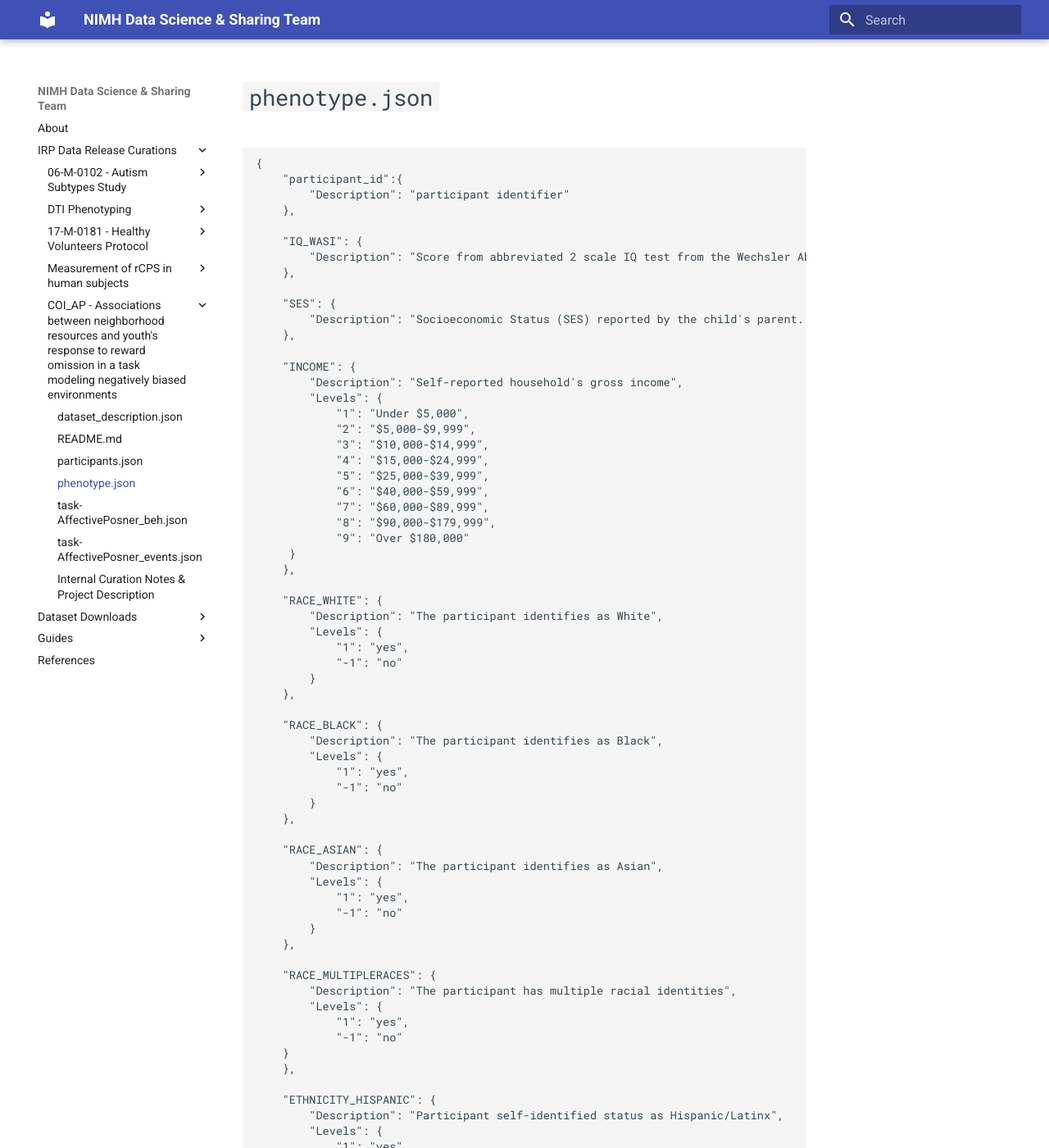
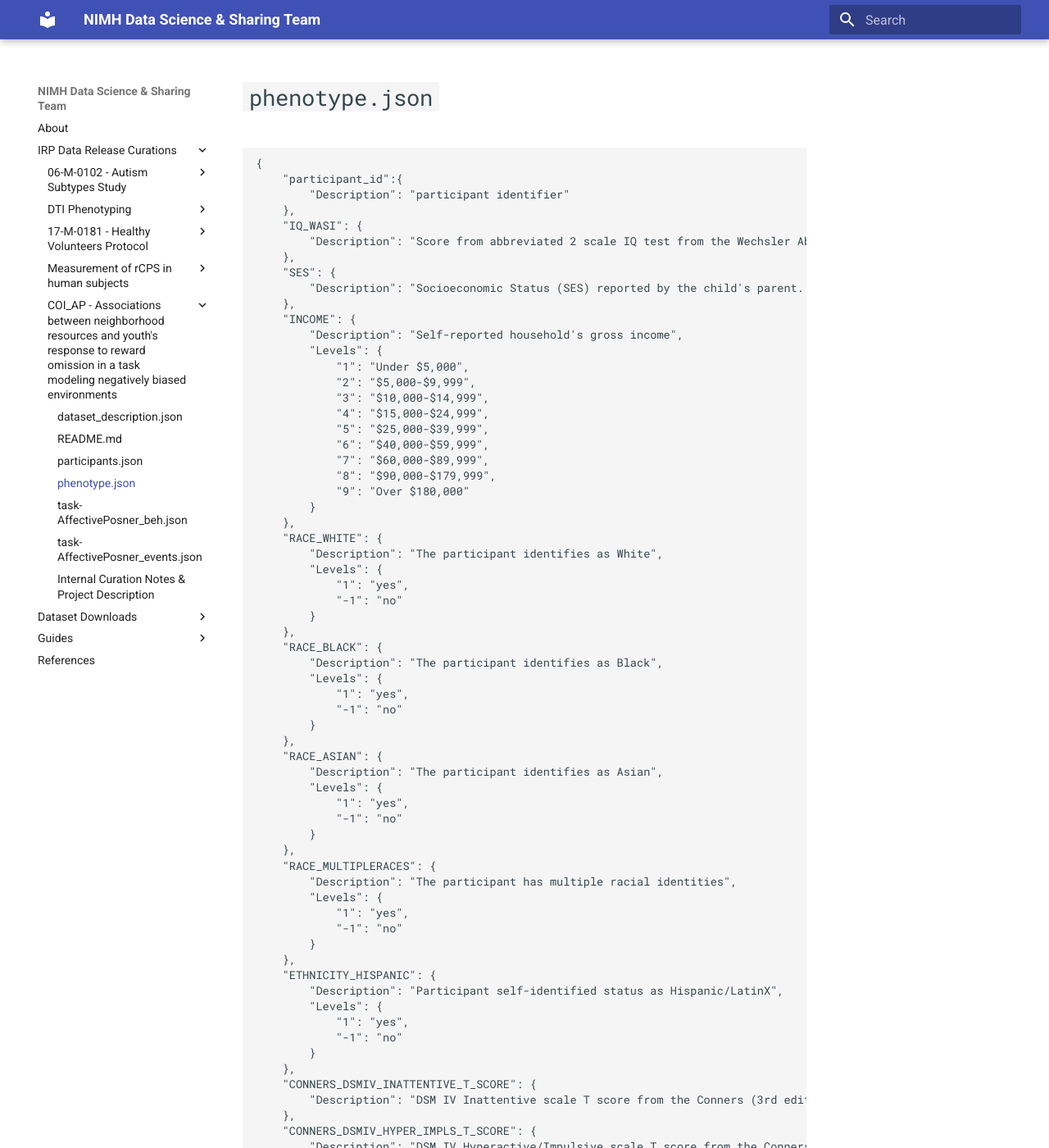
Before and after one commit to nimh-dsst/dsst-rtd, an MkDocs documentation site: the page built from docs/curations/COI_AP/phenotype.md, in a window 1280 px wide and 1400 px high. Shown: the whole window at 82% size. Built offline with MkDocs 1.6.1 and Material for MkDocs 9.7.7, drawn with Linux system fonts in a browser that asks for light colours; some of the changed text lies outside the part shown.

Commit message:
Minor updates to phenotype.md

````diff
--- a/docs/curations/COI_AP/phenotype.md
+++ b/docs/curations/COI_AP/phenotype.md
@@ -3,17 +3,14 @@
 ```json
 {
     "participant_id":{
-    	"Description": "participant identifier"
+        "Description": "participant identifier"
     },
-
     "IQ_WASI": {
         "Description": "Score from abbreviated 2 scale IQ test from the Wechsler Abbreviated Scale of Intelligence (WASI). Citation: Wechsler, D. (2011). Wechsler Abbreviated Scale of Intelligence--Second Edition (WASI-II)"
     },
-
     "SES": {
         "Description": "Socioeconomic Status (SES) reported by the child's parent. Citation: Hollingshead, A. (1975). Four-factor index of social status. New Haven, CT: Yale University."
     },
-
     "INCOME": {
         "Description": "Self-reported household's gross income",
         "Levels": {
@@ -26,9 +23,8 @@
             "7": "$60,000-$89,999",
             "8": "$90,000-$179,999",
             "9": "Over $180,000"
- 	 }
+        }
     },
-
     "RACE_WHITE": {
         "Description": "The participant identifies as White",
         "Levels": {
@@ -36,7 +32,6 @@
             "-1": "no"
         }
     },
-
     "RACE_BLACK": {
         "Description": "The participant identifies as Black",
         "Levels": {
@@ -44,7 +39,6 @@
             "-1": "no"
         }
     },
-
     "RACE_ASIAN": {
         "Description": "The participant identifies as Asian",
         "Levels": {
@@ -52,51 +46,41 @@
             "-1": "no"
         }
     },
-
     "RACE_MULTIPLERACES": {
         "Description": "The participant has multiple racial identities",
         "Levels": {
             "1": "yes",
             "-1": "no"
-	}
+        }
     },
-
     "ETHNICITY_HISPANIC": {
-        "Description": "Participant self-identified status as Hispanic/Latinx",
+        "Description": "Participant self-identified status as Hispanic/LatinX",
         "Levels": {
             "1": "yes",
             "-1": "no"
         }
     },
-
     "CONNERS_DSMIV_INATTENTIVE_T_SCORE": {
         "Description": "DSM IV Inattentive scale T score from the Conners (3rd edition) Comprehensive Behavioral Rating Scale (CBRS) for parents. Citation: Conners, C. K., Pitkanen, J., & Rzepa, S. R. (2011). Conners 3rd Edition (Conners 3; Conners 2008). In J. S. Kreutzer, J. DeLuca, & B. Caplan (Eds.), Encyclopedia of Clinical Neuropsychology (pp. 675–678). Springer New York."
     },
-
     "CONNERS_DSMIV_HYPER_IMPLS_T_SCORE": {
         "Description": "DSM IV Hyperactive/Impulsive scale T score from the Conners (3rd edition) Comprehensive Behavioral Rating Scale (CBRS) for parents. Citation: Conners, C. K., Pitkanen, J., & Rzepa, S. R. (2011). Conners 3rd Edition (Conners 3; Conners 2008). In J. S. Kreutzer, J. DeLuca, & B. Caplan (Eds.), Encyclopedia of Clinical Neuropsychology (pp. 675–678). Springer New York."
     },
-
     "ARIP6_TOTAL": {
         "Description": "Total score on the parent-completed Affective Reactivity Index (ARI), with values ranging from 0 to 12. Citation: Stringaris A, Goodman R, Ferdinando S, Razdan V, Muhrer E, Leibenluft E, Brotman MA. The Affective Reactivity Index: a concise irritability scale for clinical and research settings. J Child Psychol Psychiatry. 2012 Nov;53(11):1109-17."
     },
-
     "ARIY6_TOTAL": {
         "Description": "Total score on the participant-completed Affective Reactivity Index (ARI), with values ranging from 0 to 12. Citation: Stringaris A, Goodman R, Ferdinando S, Razdan V, Muhrer E, Leibenluft E, Brotman MA. The Affective Reactivity Index: a concise irritability scale for clinical and research settings. J Child Psychol Psychiatry. 2012 Nov;53(11):1109-17."
     },
-
     "SCARED_PAR_TOTAL_SCORE": {
         "Description": "Total score on the Screen for Child Rated Anxiety Disorders (SCARED) for parents with values ranging from 0 to 82. Citation: Birmaher, B., Brent, D. A., Chiappetta, L., Bridge, J., Monga, S., & Baugher, M. (1999). Psychometric properties of the Screen for Child Anxiety Related Emotional Disorders (SCARED): a replication study. Journal of the American Academy of Child and Adolescent Psychiatry, 38(10), 1230–6."
     },
-
      "SCARED_CH_TOTAL_SCORE": {
         "Description": "Total score on the Screen for Child Rated Anxiety Disorders (SCARED) for children with values ranging from 0 to 82. Citation: Birmaher, B., Brent, D. A., Chiappetta, L., Bridge, J., Monga, S., & Baugher, M. (1999). Psychometric properties of the Screen for Child Anxiety Related Emotional Disorders (SCARED): a replication study. Journal of the American Academy of Child and Adolescent Psychiatry, 38(10), 1230–6."
     },
-
     "CDI_TOTAL_SCORE": {
         "Description": "Total score on the Children's Depression Inventory (CDI), with values ranging from 0 to 54. Citation: Kovacs M. (1985). The Children's Depression, Inventory (CDI). Psychopharmacology bulletin, 21(4), 995–998."
     },
-
     "MED_ANTIDEPRESSANT": {
         "Description": "The participant takes anti-depressant medication",
         "Levels": {
@@ -104,7 +88,6 @@
             "-1": "no"
         }
     },
-
     "MED_ANTICONVULSANTEPILEPTIC": {
         "Description": "The participant takes epilepsy medication",
         "Levels": {
@@ -128,7 +110,6 @@
             "-1": "no"
         }
     },
-
     "MED_NONSTIMULANT": {
         "Description": "The participant takes non-stimulant ADHD medication",
         "Levels": {
@@ -136,53 +117,46 @@
             "-1": "no"
         }
     },
-
     "MED_TRANQUILZER": {
-        "Description": "The participant takes a tranqulizer medication",
+        "Description": "The participant takes a tranquilizer medication",
         "Levels": {
             "1": "yes",
             "-1": "no"
-	}
+        }
     },
-
     "MED_MOODSTABILIZER": {
         "Description": "The participant takes a mood stabilizer medication",
         "Levels": {
             "1": "yes",
             "-1": "no"
-	}
+        }
     },
-
     "MEDLOAD": {
         "Description": "Psychotropic medication load. Calculated from participant's current medications using guidelines proposed in Sackeim HA. The definition and meaning of treatment-resistant depression. J Clin Psychiatry. 2001;62 Suppl 16:10-7. PMID: 11480879."
     },
-
     "DX_ANX": {
-        "Description": "The participant meets criteria for an anxiety disorder using the Kiddie Schedule for Affective Disorders - Present and Lifetime Version (KSADS-PL). Citation: Kaufman J, Birmaher B, Brent D, Rao U, Flynn C, Moreci P, Williamson D, Ryan N. Schedule for Affective Disorders and Schizophrenia for School-Age Children-Present and Lifetime Version (K-SADS-PL): initial reliability and validity data. J Am Acad Child Adolesc Psychiatry. 1997 Jul;36(7):980-8.",
+        "Description": "The participant meets the criteria for an anxiety disorder using the Kiddie Schedule for Affective Disorders - Present and Lifetime Version (KSADS-PL). Citation: Kaufman J, Birmaher B, Brent D, Rao U, Flynn C, Moreci P, Williamson D, Ryan N. Schedule for Affective Disorders and Schizophrenia for School-Age Children-Present and Lifetime Version (K-SADS-PL): initial reliability and validity data. J Am Acad Child Adolesc Psychiatry. 1997 Jul;36(7):980-8.",
         "Levels": {
             "1": "yes",
             "-1": "no"
         }
     },
-
     "DX_ADHD": {
-        "Description": "The participant meets criteria for attention-deficit/hyperactivity disorder using the ADHD supplement of the Kiddie Schedule for Affective Disorders - Present and Lifetime Version (KSADS-PL). Citation: Kaufman J, Birmaher B, Brent D, Rao U, Flynn C, Moreci P, Williamson D, Ryan N. Schedule for Affective Disorders and Schizophrenia for School-Age Children-Present and Lifetime Version (K-SADS-PL): initial reliability and validity data. J Am Acad Child Adolesc Psychiatry. 1997 Jul;36(7):980-8.",
+        "Description": "The participant meets the criteria for attention-deficit/hyperactivity disorder using the ADHD supplement of the Kiddie Schedule for Affective Disorders - Present and Lifetime Version (KSADS-PL). Citation: Kaufman J, Birmaher B, Brent D, Rao U, Flynn C, Moreci P, Williamson D, Ryan N. Schedule for Affective Disorders and Schizophrenia for School-Age Children-Present and Lifetime Version (K-SADS-PL): initial reliability and validity data. J Am Acad Child Adolesc Psychiatry. 1997 Jul;36(7):980-8.",
         "Levels": {
             "1": "yes",
             "-1": "no"
         }
     },
-
     "DX_DMDD": {
-        "Description": "The participant meets criteria for disruptive mood dysregulation disorder (DMDD) using the DMDD supplement of the Kiddie Schedule for Affective Disorders - Present and Lifetime Version (KSADS-PL). Citation: Kaufman J, Birmaher B, Brent D, Rao U, Flynn C, Moreci P, Williamson D, Ryan N. Schedule for Affective Disorders and Schizophrenia for School-Age Children-Present and Lifetime Version (K-SADS-PL): initial reliability and validity data. J Am Acad Child Adolesc Psychiatry. 1997 Jul;36(7):980-8.",
+        "Description": "The participant meets the criteria for disruptive mood dysregulation disorder (DMDD) using the DMDD supplement of the Kiddie Schedule for Affective Disorders - Present and Lifetime Version (KSADS-PL). Citation: Kaufman J, Birmaher B, Brent D, Rao U, Flynn C, Moreci P, Williamson D, Ryan N. Schedule for Affective Disorders and Schizophrenia for School-Age Children-Present and Lifetime Version (K-SADS-PL): initial reliability and validity data. J Am Acad Child Adolesc Psychiatry. 1997 Jul;36(7):980-8.",
         "Levels": {
             "1": "yes",
             "-1": "no"
         }
     },
-
     "DX_ODD": {
-        "Description": "The participant meets criteria for oppositional defiant disorder (ODD) using the Kiddie Schedule for Affective Disorders - Present and Lifetime Version (KSADS-PL). Citation: Kaufman J, Birmaher B, Brent D, Rao U, Flynn C, Moreci P, Williamson D, Ryan N. Schedule for Affective Disorders and Schizophrenia for School-Age Children-Present and Lifetime Version (K-SADS-PL): initial reliability and validity data. J Am Acad Child Adolesc Psychiatry. 1997 Jul;36(7):980-8.",
+        "Description": "The participant meets the criteria for oppositional defiant disorder (ODD) using the Kiddie Schedule for Affective Disorders - Present and Lifetime Version (KSADS-PL). Citation: Kaufman J, Birmaher B, Brent D, Rao U, Flynn C, Moreci P, Williamson D, Ryan N. Schedule for Affective Disorders and Schizophrenia for School-Age Children-Present and Lifetime Version (K-SADS-PL): initial reliability and validity data. J Am Acad Child Adolesc Psychiatry. 1997 Jul;36(7):980-8.",
         "Levels": {
             "1": "yes",
             "-1": "no"
@@ -190,60 +164,47 @@
     },
 
     "DX_HV": {
-        "Description": "The participant is a healthy volunteer and does not meet criteria for any psychiatric disorder using the Kiddie Schedule for Affective Disorders - Present and Lifetime Version (KSADS-PL). Citation: Kaufman J, Birmaher B, Brent D, Rao U, Flynn C, Moreci P, Williamson D, Ryan N. Schedule for Affective Disorders and Schizophrenia for School-Age Children-Present and Lifetime Version (K-SADS-PL): initial reliability and validity data. J Am Acad Child Adolesc Psychiatry. 1997 Jul;36(7):980-8.",
+        "Description": "The participant is a healthy volunteer and does not meet the criteria for any psychiatric disorder using the Kiddie Schedule for Affective Disorders - Present and Lifetime Version (KSADS-PL). Citation: Kaufman J, Birmaher B, Brent D, Rao U, Flynn C, Moreci P, Williamson D, Ryan N. Schedule for Affective Disorders and Schizophrenia for School-Age Children-Present and Lifetime Version (K-SADS-PL): initial reliability and validity data. J Am Acad Child Adolesc Psychiatry. 1997 Jul;36(7):980-8.",
         "Levels": {
             "1": "yes",
             "-1": "no"
         }
     },
-
     "COI_ED_NAT": {
         "Description": "Child Opportunity Index 2.0 (COI) nationally-normed Education index. Source: https://www.diversitydatakids.org/sites/default/files/2020-02/ddk_coi2.0_technical_documentation_20200212.pdf."
     },
-
     "COI_HE_NAT": {
         "Description": "Child Opportunity Index 2.0 (COI) nationally-normed Health & Environment index. Source: https://www.diversitydatakids.org/sites/default/files/2020-02/ddk_coi2.0_technical_documentation_20200212.pdf."
     },
-
     "COI_SE_NAT": {
         "Description": "Child Opportunity Index 2.0 (COI) nationally-normed Social & Economic index. Source: https://www.diversitydatakids.org/sites/default/files/2020-02/ddk_coi2.0_technical_documentation_20200212.pdf."
     },
-
     "COI_OVERALL_INDEX_NAT": {
         "Description": "Child Opportunity Index 2.0 (COI) nationally-normed overall index score. Source: https://www.diversitydatakids.org/sites/default/files/2020-02/ddk_coi2.0_technical_documentation_20200212.pdf."
     },
-
     "RUN1_FRUST": {
         "Description": "Participant self-rated frustration following Affective Posner task run 1, from 1 ('not at all') to 9 ('extremely')."
     },
-
     "RUN1_SAD": {
         "Description": "Participant self-rated sadness following Affective Posner task run 1, from 1 ('happy') to 9 ('sad')."
     },
-
     "RUN2_FRUST": {
         "Description": "Participant self-rated frustration following Affective Posner task run 2, from 1 ('not at all') to 9 ('extremely')."
     },
-
     "RUN2_SAD": {
         "Description": "Participant self-rated sadness following Affective Posner task run 2, from 1 ('happy') to 9 ('sad')."
     },
-
     "RUN3_FRUST": {
         "Description": "Participant self-rated frustration following Affective Posner task run 3, from 1 ('not at all') to 9 ('extremely')."
     },
-
     "RUN3_SAD": {
         "Description": "Participant self-rated sadness following Affective Posner task run 3, from 1 ('happy') to 9 ('sad')."
     },
-
     "RUN4_FRUST": {
         "Description": "Participant self-rated frustration following Affective Posner task run 4, from 1 ('not at all') to 9 ('extremely')."
     },
-
     "RUN4_SAD": {
         "Description": "Participant self-rated sadness following Affective Posner task run 4, from 1 ('happy') to 9 ('sad')."
     }
-
 }
 ```
````
Also changed, not shown: other parts of docs/curations/COI_AP/phenotype.md (+1 -2 lines).
